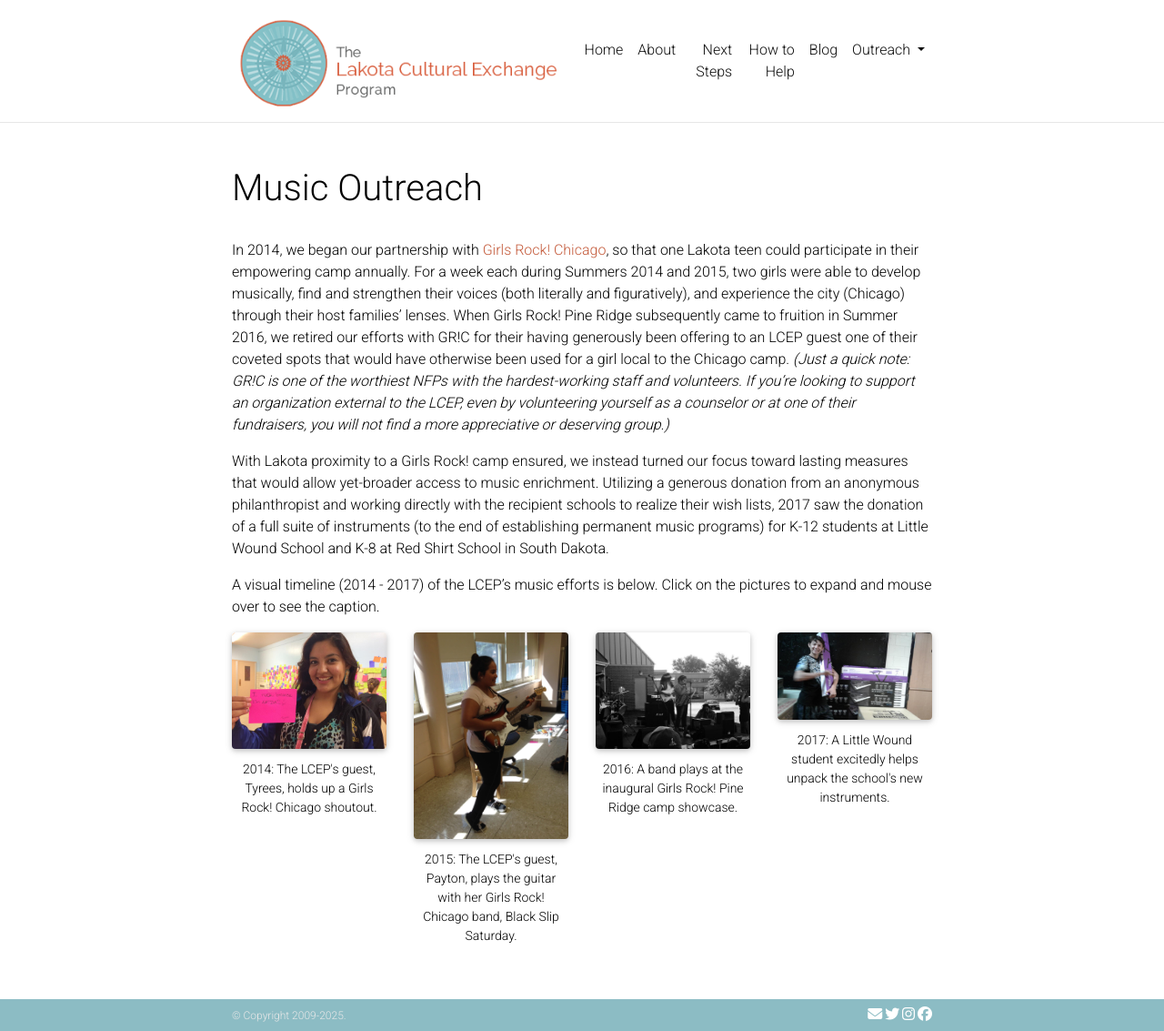
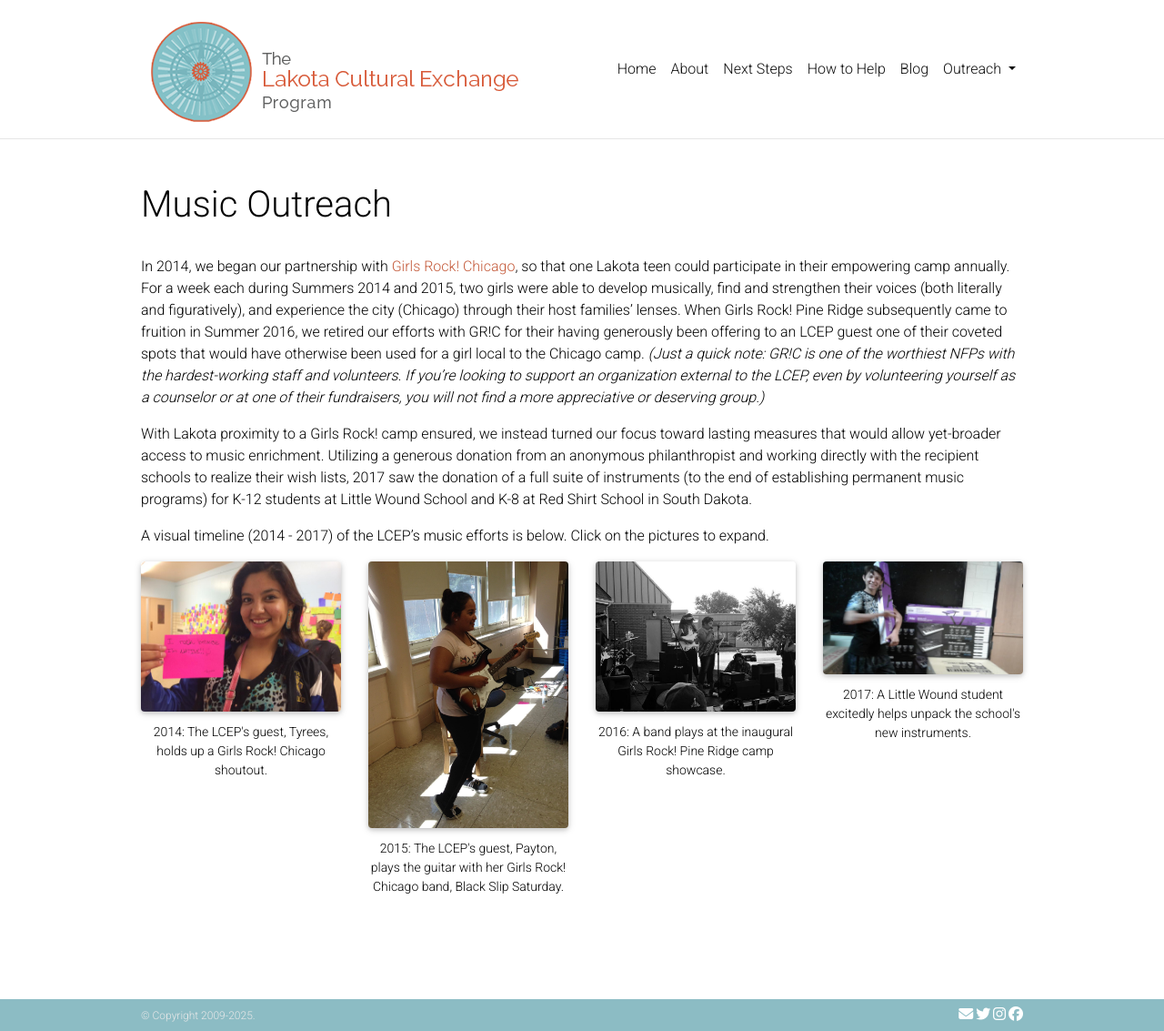
Before and after one commit to lcep-org/lcep-org.github.io, a Jekyll site: the page built from _pages/musicoutreach.md, in a window 1280 px wide and 1133 px high. Shown: the whole window at 91% size. Built offline with Jekyll 4.4.1, drawn with Linux system fonts in a browser that asks for light colours; nearby versions of some CDN libraries; full-size pictures stand in for the smaller copies a plugin makes; comment, search, counter and statistics services are not loaded; a style sheet for code colours, icons or effects is not loaded.

Commit message:
updated subsection color (I hope)

```diff
--- a/_config.yml
+++ b/_config.yml
@@ -52,7 +52,7 @@ navbar_fixed: true
 footer_fixed: true
 
 # Dimensions
-max_width: 800px
+max_width: 1000px
 
 # TODO: add layout settings (single page vs. multi-page)
 
--- a/_pages/musicoutreach.md
+++ b/_pages/musicoutreach.md
@@ -12,7 +12,7 @@ In 2014, we began our partnership with [Girls Rock! Chicago](https://girlsrockch
 
 With Lakota proximity to a Girls Rock! camp ensured, we instead turned our focus toward lasting measures that would allow yet-broader access to music enrichment. Utilizing a generous donation from an anonymous philanthropist and working directly with the recipient schools to realize their wish lists, 2017 saw the donation of a full suite of instruments (to the end of establishing permanent music programs) for K-12 students at Little Wound School and K-8 at Red Shirt School in South Dakota.
 
-A visual timeline (2014 - 2017) of the LCEP's music efforts is below. Click on the pictures to expand and mouse over to see the caption.
+A visual timeline (2014 - 2017) of the LCEP's music efforts is below. Click on the pictures to expand.
 
 <div class="row mt-3">
     <div class="col-sm mt-3 mt-md-0">
--- a/_sass/_distill.scss
+++ b/_sass/_distill.scss
@@ -19,8 +19,11 @@ d-byline a, d-article d-byline a {
 
 d-article {
   border-top-color: var(--global-divider-color) !important;
-  p, h1, h2, h3, h4, h5, h6, li, table {
+  p, h1, h2, li, table {
     color: var(--global-text-color) !important;
+  }
+  h3, h4, h5, h6 {
+    color: var(--global-subsection-color) !important;
   }
   h1, h2, hr, table, table th, table td {
     border-bottom-color: var(--global-divider-color) !important;
--- a/_sass/_themes.scss
+++ b/_sass/_themes.scss
@@ -7,6 +7,7 @@
   --global-code-bg-color: #{$code-bg-color-light};
   --global-text-color: #{$black-color};
   --global-text-color-light: #{$grey-color};
+  --global-subsection-color: #{$lakota-orange}; //new to try to adjust subsections in _base.scss
   --global-theme-color: #{$lakota-orange};
   --global-hover-color: #{$lakota-blue};
   --global-hover-text-color: #{$white-color};
```
